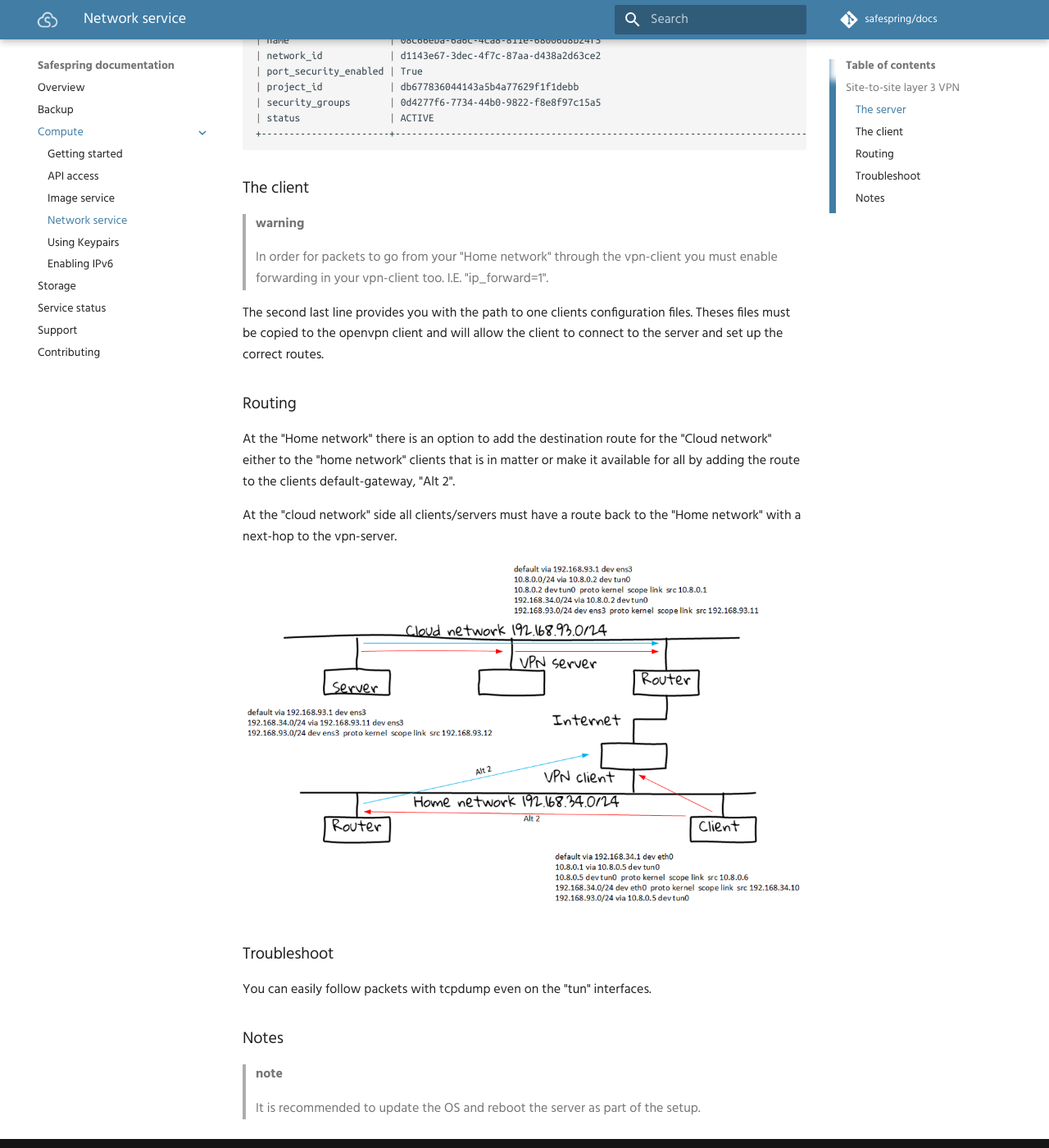
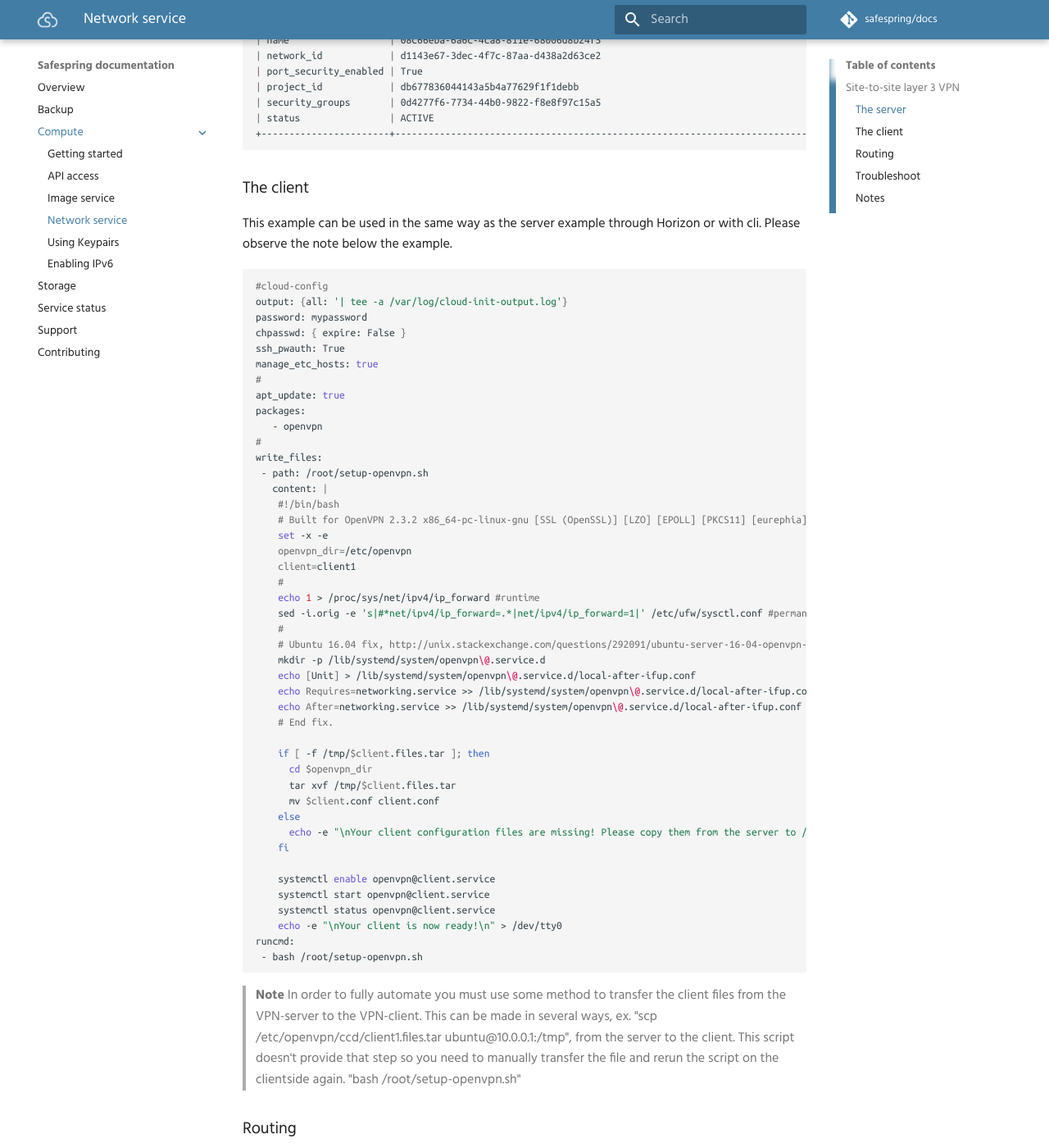
Before and after one commit to safespring/docs, an MkDocs documentation site: the page built from content/compute/network.md, in a window 1280 px wide and 1400 px high, scrolled down 3783 px. Shown: the whole window at 82% size. Built offline with MkDocs 1.6.1 and Material for MkDocs 9.7.7, drawn with Linux system fonts in a browser that asks for light colours; comment, search, counter and statistics services are not loaded; old or Windows-style settings are respelled for this version of MkDocs.

Commit message:
Added L3-VPN client example.

````diff
--- a/content/compute/network.md
+++ b/content/compute/network.md
@@ -181,16 +181,63 @@ $ openstack port show 08c66eba-6a6c-4ca8-811e-68006d8b24f5
 
 ### The client
 
-> **warning**
->
-> In order for packets to go from your "Home network" through the
-> vpn-client you must enable forwarding in your vpn-client too. I.E.
-> "ip\_forward=1".
+This example can be used in the same way as the server example through Horizon or with cli. Please observe the note below the example.
 
-The second last line provides you with the path to one clients
-configuration files. Theses files must be copied to the openvpn client
-and will allow the client to connect to the server and set up the
-correct routes.
+```shell
+#cloud-config
+output: {all: '| tee -a /var/log/cloud-init-output.log'}
+password: mypassword
+chpasswd: { expire: False }
+ssh_pwauth: True
+manage_etc_hosts: true
+#
+apt_update: true
+packages:
+   - openvpn
+#
+write_files:
+ - path: /root/setup-openvpn.sh
+   content: |
+    #!/bin/bash
+    # Built for OpenVPN 2.3.2 x86_64-pc-linux-gnu [SSL (OpenSSL)] [LZO] [EPOLL] [PKCS11] [eurephia] [MH] [IPv6] built on Dec  1 2014
+    set -x -e
+    openvpn_dir=/etc/openvpn
+    client=client1
+    #
+    echo 1 > /proc/sys/net/ipv4/ip_forward #runtime
+    sed -i.orig -e 's|#*net/ipv4/ip_forward=.*|net/ipv4/ip_forward=1|' /etc/ufw/sysctl.conf #permanent
+    #
+    # Ubuntu 16.04 fix, http://unix.stackexchange.com/questions/292091/ubuntu-server-16-04-openvpn-seems-not-to-start-no-logs-get-written
+    mkdir -p /lib/systemd/system/openvpn\@.service.d
+    echo [Unit] > /lib/systemd/system/openvpn\@.service.d/local-after-ifup.conf
+    echo Requires=networking.service >> /lib/systemd/system/openvpn\@.service.d/local-after-ifup.conf
+    echo After=networking.service >> /lib/systemd/system/openvpn\@.service.d/local-after-ifup.conf
+    # End fix.
+
+    if [ -f /tmp/$client.files.tar ]; then
+      cd $openvpn_dir
+      tar xvf /tmp/$client.files.tar
+      mv $client.conf client.conf
+    else
+      echo -e "\nYour client configuration files are missing! Please copy them from the server to /tmp/client1.files.tar.\n" > /dev/tty0
+    fi
+
+    systemctl enable openvpn@client.service
+    systemctl start openvpn@client.service
+    systemctl status openvpn@client.service
+    echo -e "\nYour client is now ready!\n" > /dev/tty0
+runcmd:
+ - bash /root/setup-openvpn.sh
+```
+
+
+> **Note**
+> In order to fully automate you must use some method to transfer the client files from the VPN-server to the VPN-client.
+> This can be made in several ways, ex. "scp /etc/openvpn/ccd/client1.files.tar ubuntu@10.0.0.1:/tmp", from the server
+> to the client.
+> This script doesn't provide that step so you need to manually transfer the file and rerun the script on the clientside again.
+> "bash /root/setup-openvpn.sh"
+
 
 ### Routing
 
@@ -210,7 +257,7 @@ You can easily follow packets with tcpdump even on the "tun" interfaces.
 
 ### Notes
 
-> **note**
+> **Note**
 >
 > It is recommended to update the OS and reboot the server as part of
 > the setup.
````
